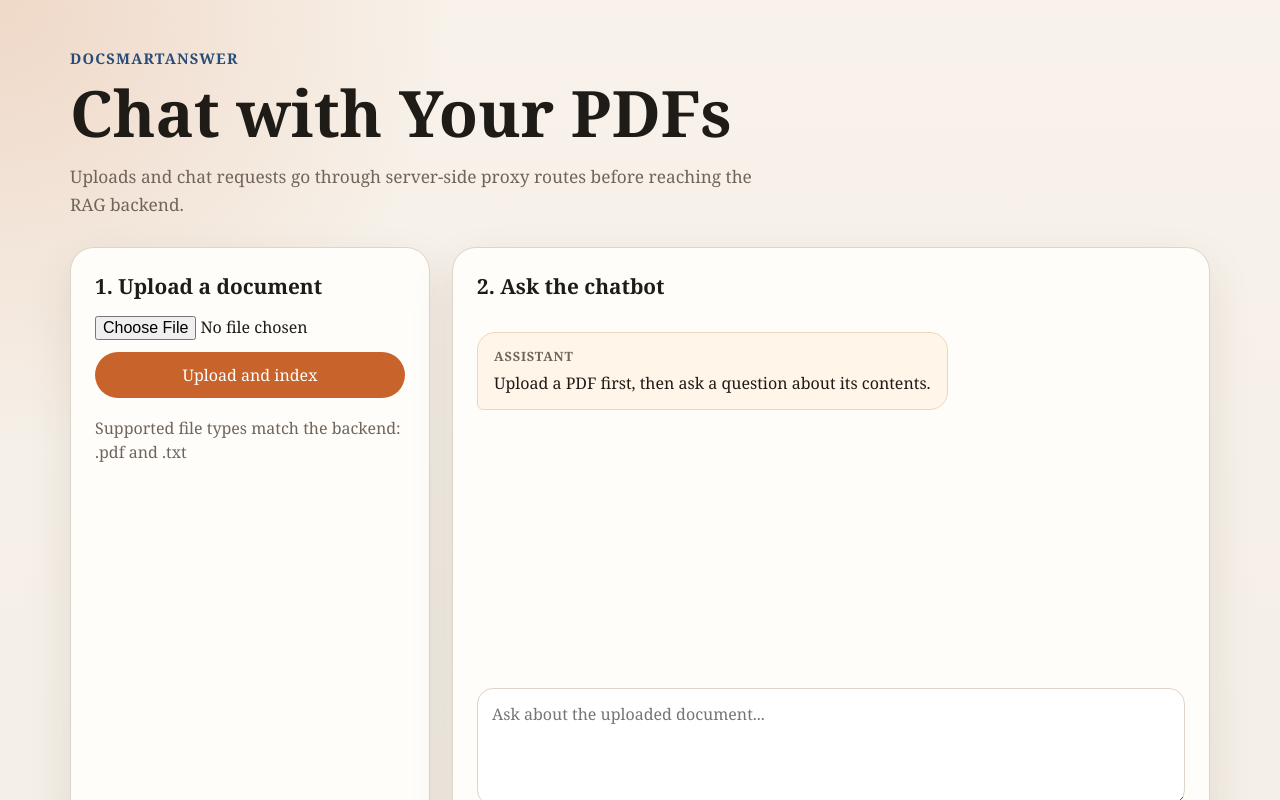
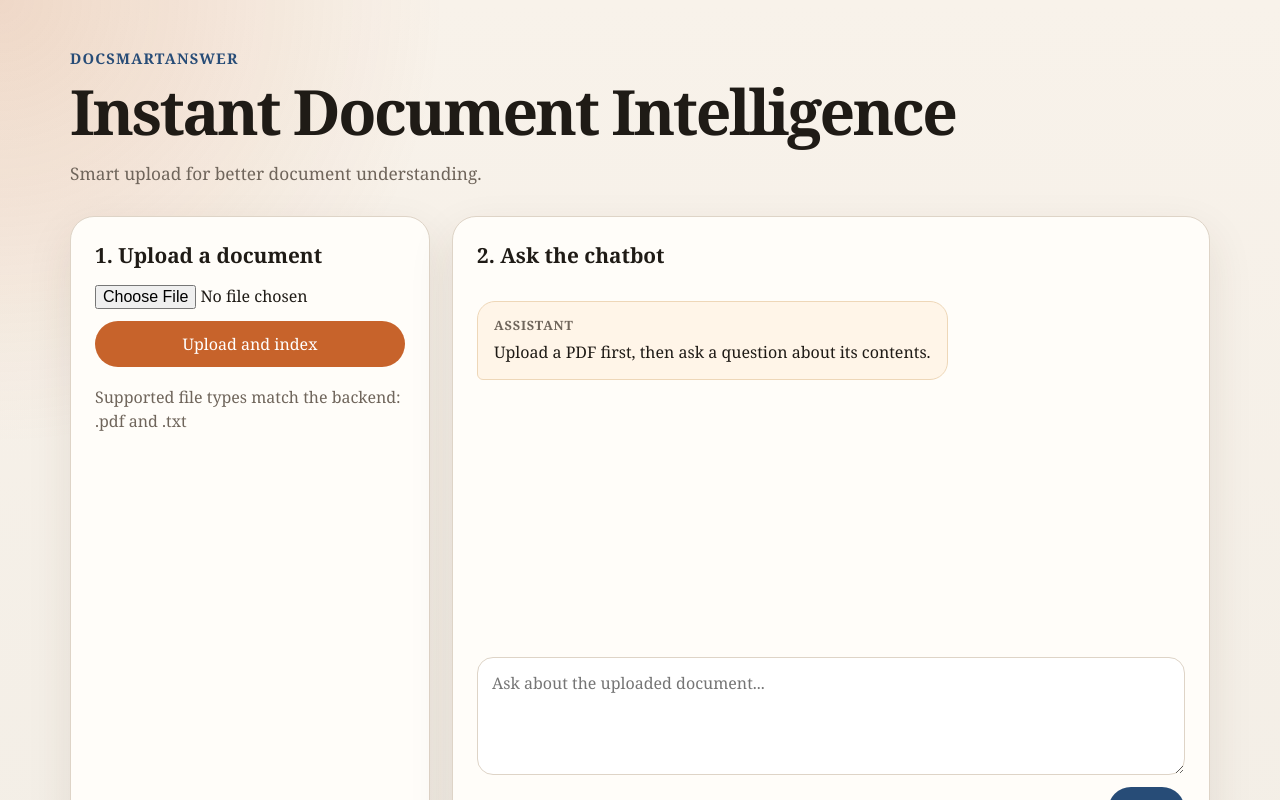
Before and after one commit to wcwang07/doc-smart, a Next.js app: page / in a window 1280 px wide. Shown: the top 800 px of the page. Built offline with nearby package versions, Linux system fonts and the light colour scheme.

Commit message:
Enhance console experience

```diff
--- a/components/chat-demo.tsx
+++ b/components/chat-demo.tsx
@@ -25,26 +25,31 @@ type ErrorPayload = {
 };
 
 export function ChatDemo() {
-  const [messages, setMessages] = useState<ChatMessage[]>([
-    {
-      role: "assistant",
-      content: "Upload a PDF first, then ask a question about its contents."
-    }
-  ]);
+  const [messages, setMessages] = useState<ChatMessage[]>([]);
   const [question, setQuestion] = useState("");
   const [fileId, setFileId] = useState<string | null>(null);
+  const [activeJobId, setActiveJobId] = useState<string | null>(null);
   const [jobState, setJobState] = useState<JobStatus | null>(null);
   const [uploading, setUploading] = useState(false);
   const [asking, setAsking] = useState(false);
   const [error, setError] = useState<string | null>(null);
 
-  const canAsk = useMemo(() => !!fileId && !asking && question.trim().length > 0, [asking, fileId, question]);
+  const canAsk = useMemo(() => !asking && question.trim().length > 0, [asking, question]);
+  const showProcessingToast =
+    uploading && Boolean(activeJobId) && jobState?.status !== "completed" && jobState?.status !== "failed";
+  const processingMessage = jobState?.message || "Processing upload and polling job status...";
 
   async function onUpload(event: FormEvent<HTMLFormElement>) {
     event.preventDefault();
     const form = event.currentTarget;
     const fileInput = form.elements.namedItem("file") as HTMLInputElement | null;
     const file = fileInput?.files?.[0];
+    console.log("[ui] upload submit", {
+      hasFile: Boolean(file),
+      fileName: file?.name,
+      fileSize: file?.size,
+      fileType: file?.type
+    });
     if (!file) {
       setError("Choose a PDF or text file first.");
       return;
@@ -53,6 +58,7 @@ export function ChatDemo() {
     setUploading(true);
     setError(null);
     setFileId(null);
+    setActiveJobId(null);
     setJobState(null);
 
     try {
@@ -63,26 +69,43 @@ export function ChatDemo() {
         method: "POST",
         body: payload
       });
+      console.log("[ui] upload response received", {
+        ok: response.ok,
+        status: response.status
+      });
 
       const data = (await response.json()) as JobResponse | ErrorPayload;
+      console.log("[ui] upload response body", data);
       if (!response.ok || !("job_id" in data)) {
         const errorPayload = data as ErrorPayload;
         throw new Error(errorPayload.detail || "Upload failed.");
       }
 
       const jobId = data.job_id;
+      setActiveJobId(jobId);
+      console.log("[ui] upload accepted", { jobId });
       await pollJob(jobId);
     } catch (uploadError) {
+      console.error("[ui] upload failed", uploadError);
+      setActiveJobId(null);
       setError(uploadError instanceof Error ? uploadError.message : "Upload failed.");
     } finally {
+      console.log("[ui] upload finished");
       setUploading(false);
     }
   }
 
   async function pollJob(jobId: string) {
+    console.log("[ui] polling started", { jobId });
     for (;;) {
       const response = await fetch(`/api/jobs/${jobId}`, { cache: "no-store" });
+      console.log("[ui] polling response received", {
+        jobId,
+        ok: response.ok,
+        status: response.status
+      });
       const data = (await response.json()) as JobStatus | ErrorPayload;
+      console.log("[ui] polling response body", { jobId, data });
       if (!response.ok || !("status" in data)) {
         const errorPayload = data as ErrorPayload;
         throw new Error(errorPayload.detail || "Job polling failed.");
@@ -90,24 +113,42 @@ export function ChatDemo() {
 
       setJobState(data);
       if (data.status === "completed") {
+        console.log("[ui] polling completed", { jobId });
         setFileId(jobId);
+        setActiveJobId(null);
         return;
       }
       if (data.status === "failed") {
+        console.error("[ui] polling failed", { jobId, data });
+        setActiveJobId(null);
         throw new Error(data.error || data.message || "Indexing failed.");
       }
 
+      console.log("[ui] polling retry scheduled", { jobId, nextPollMs: 2000 });
       await new Promise((resolve) => setTimeout(resolve, 2000));
     }
   }
 
   async function onAsk(event: FormEvent<HTMLFormElement>) {
     event.preventDefault();
-    if (!fileId || !question.trim()) {
+    console.log("[ui] ask submit", {
+      fileId,
+      question,
+      canAsk
+    });
+    if (!question.trim()) {
+      console.warn("[ui] ask blocked", {
+        hasQuestion: Boolean(question.trim())
+      });
       return;
     }
 
     const nextMessages = [...messages, { role: "user" as const, content: question.trim() }];
+    console.log("[ui] ask payload prepared", {
+      fileId,
+      messageCount: nextMessages.length,
+      question: question.trim()
+    });
     setMessages(nextMessages);
     setQuestion("");
     setAsking(true);
@@ -120,34 +161,54 @@ export function ChatDemo() {
         body: JSON.stringify({
           system_prompt: "You are a concise assistant.",
           top_k: 5,
-          file_id: fileId,
+          ...(fileId ? { file_id: fileId } : {}),
           messages: nextMessages
         })
       });
+      console.log("[ui] ask response received", {
+        ok: response.ok,
+        status: response.status
+      });
 
       const data = (await response.json()) as { response?: string } | ErrorPayload;
+      console.log("[ui] ask response body", data);
       if (!response.ok || !("response" in data) || !data.response) {
         const errorPayload = data as ErrorPayload;
         throw new Error(errorPayload.detail || "Conversation request failed.");
       }
 
+      console.log("[ui] ask completed", {
+        responseLength: data.response.length
+      });
       setMessages((current) => [...current, { role: "assistant", content: data.response! }]);
     } catch (askError) {
+      console.error("[ui] ask failed", askError);
       setError(askError instanceof Error ? askError.message : "Conversation request failed.");
       setMessages((current) => current.slice(0, -1));
     } finally {
+      console.log("[ui] ask finished");
       setAsking(false);
     }
   }
 
   return (
     <main style={styles.page}>
+      {showProcessingToast ? (
+        <div style={styles.toast} role="status" aria-live="polite">
+          <div style={styles.toastDot} />
+          <div>
+            <p style={styles.toastTitle}>Processing document</p>
+            <p style={styles.toastText}>Polling `/jobs/{activeJobId}` until the job is completed.</p>
+            <p style={styles.toastMeta}>{processingMessage}</p>
+          </div>
+        </div>
+      ) : null}
+
       <section style={styles.hero}>
         <p style={styles.kicker}>DocSmartAnswer</p>
-        <h3 style={styles.title}>Chat with Your PDFs</h3>
+        <h3 style={styles.title}>Instant Document Intelligence</h3>
         <p style={styles.subtitle}>
-          Uploads and chat requests go through server-side proxy routes before reaching
-          the RAG backend.
+          Smart upload for better document understanding.
         </p>
       </section>
 
@@ -171,6 +232,12 @@ export function ChatDemo() {
         <div style={styles.panelTall}>
           <h2 style={styles.heading}>2. Ask the chatbot</h2>
           <div style={styles.messages}>
+            {messages.length === 0 ? (
+              <article style={styles.assistantBubble}>
+                <strong style={styles.messageLabel}>Assistant</strong>
+                <p style={styles.messageText}>Upload a PDF first, then ask a question about its contents.</p>
+              </article>
+            ) : null}
             {messages.map((message, index) => (
               <article
                 key={`${message.role}-${index}`}
@@ -208,6 +275,44 @@ const styles: Record<string, CSSProperties> = {
     margin: "0 auto",
     padding: "48px 20px 80px"
   },
+  toast: {
+    position: "sticky",
+    top: "18px",
+    zIndex: 20,
+    display: "flex",
+    gap: "12px",
+    alignItems: "flex-start",
+    margin: "0 0 20px",
+    padding: "14px 16px",
+    borderRadius: "18px",
+    background: "#183a2d",
+    color: "#f7fbf8",
+    boxShadow: "0 18px 40px rgba(12, 33, 25, 0.18)"
+  },
+  toastDot: {
+    width: "10px",
+    height: "10px",
+    borderRadius: "999px",
+    marginTop: "6px",
+    background: "#9ff0be",
+    boxShadow: "0 0 0 6px rgba(159, 240, 190, 0.18)"
+  },
+  toastTitle: {
+    margin: "0 0 2px",
+    fontSize: "0.95rem",
+    fontWeight: 700
+  },
+  toastText: {
+    margin: "0 0 2px",
+    fontSize: "0.9rem",
+    lineHeight: 1.45
+  },
+  toastMeta: {
+    margin: 0,
+    fontSize: "0.84rem",
+    lineHeight: 1.45,
+    color: "rgba(247, 251, 248, 0.8)"
+  },
   hero: {
     marginBottom: "28px"
   },
@@ -221,9 +326,11 @@ const styles: Record<string, CSSProperties> = {
   },
   title: {
     margin: 0,
-    maxWidth: "920px",
-    fontSize: "clamp(2.2rem, 5vw, 4.7rem)",
-    lineHeight: 1.02
+    maxWidth: "100%",
+    fontSize: "clamp(2rem, 5.2vw, 3.9rem)",
+    lineHeight: 1,
+    letterSpacing: "-0.04em",
+    whiteSpace: "nowrap"
   },
   subtitle: {
     margin: "18px 0 0",
```
